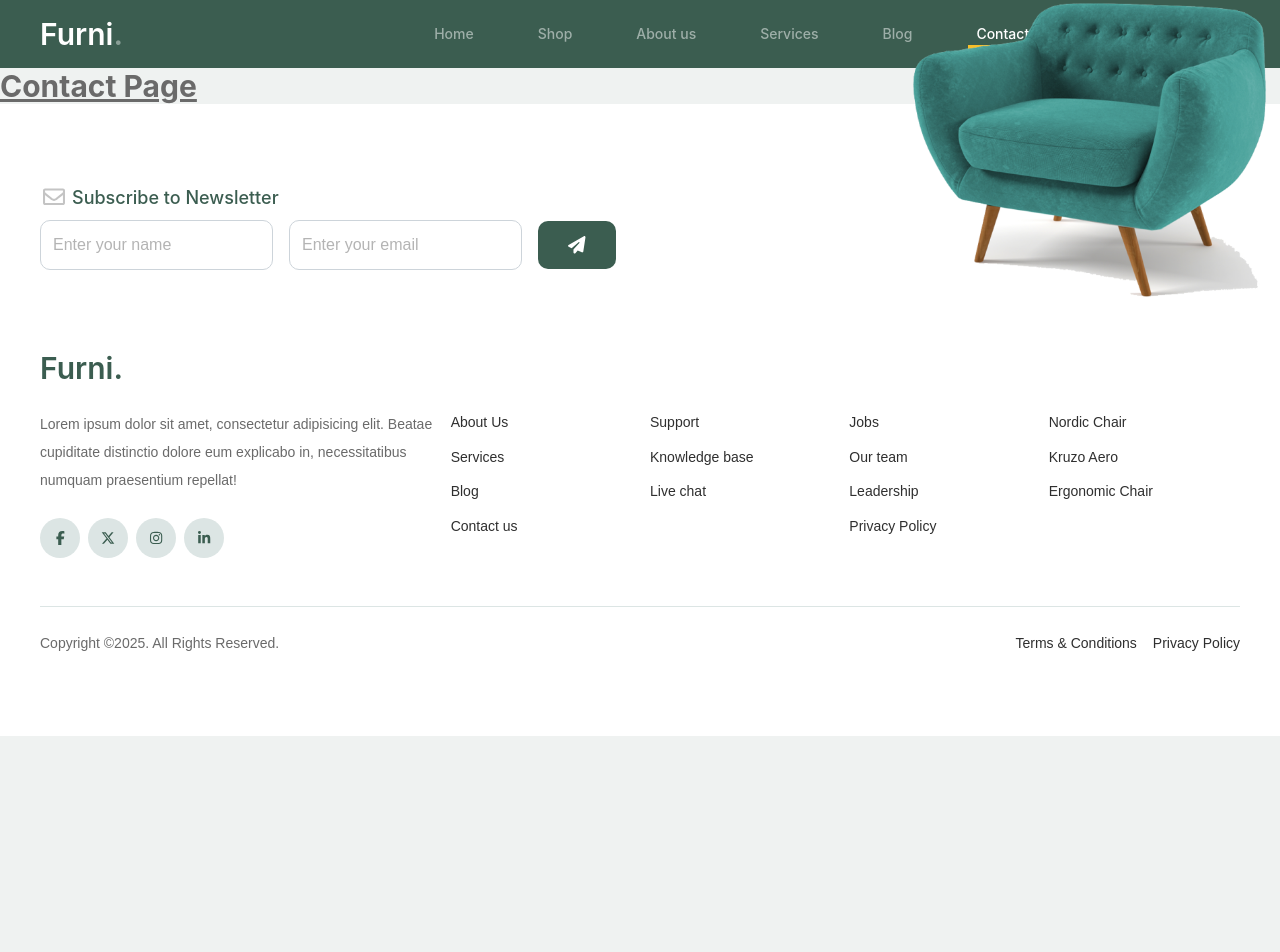
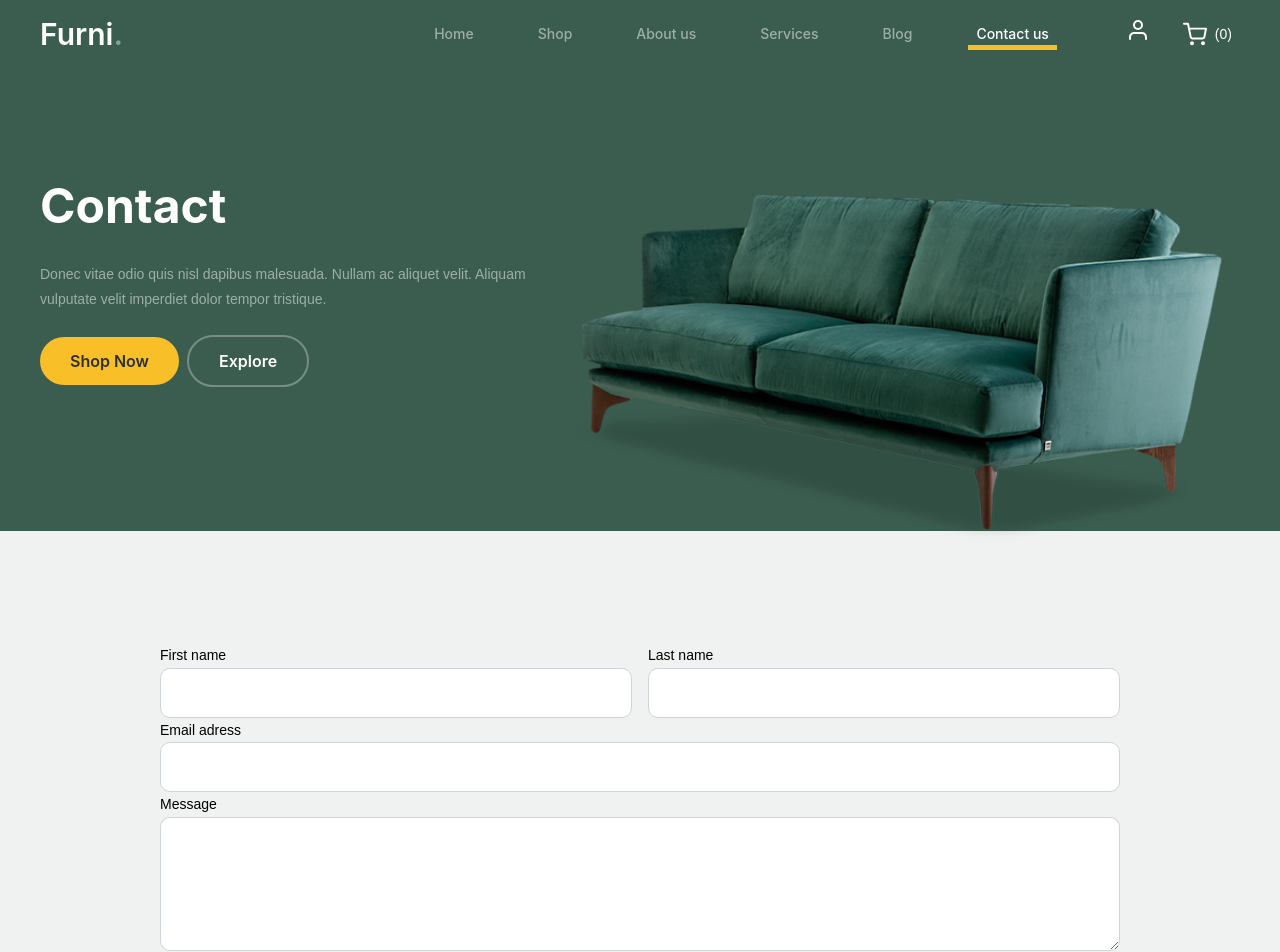
Before and after one commit to enamils/furnitures-react-project, a React (Vite) app in the folder frontend/: page /contact in a window 1280 px wide. Shown: the top 952 px of the page. Before the commit the page ends 800 px from the top, so only its background shows below. Built offline with nearby package versions, Linux system fonts and the light colour scheme; no server answers; a web font is replaced by a local one.

Commit message:
feat: add contact form & update some ui component

```diff
--- /dev/null
+++ b/frontend/src/components/Form/ContactForm.tsx
@@ -0,0 +1,21 @@
+import * as React from "react";
+import Input from "../UI/Input.tsx";
+import Button from "../UI/Button.tsx";
+
+const ContactForm: React.FC = () => {
+    return (
+        <>
+            <form className="lg:max-w-[60rem] mx-auto">
+                <div className="grid md:grid-cols-2 md:gap-3 lg:gap-4">
+                    <Input id="firstname" label="First name" type="text" />
+                    <Input id="lastname" label="Last name" type="text" />
+                </div>
+                <Input id="email" label="Email adress" type="email" />
+                <Input className="mb-12" textarea id="textarea" label="Message" type="textarea" cols="30" rows="5" />
+                <Button label="Send message" />
+            </form>
+        </>
+    );
+}
+
+export default ContactForm
--- a/frontend/src/components/UI/Input.module.css
+++ b/frontend/src/components/UI/Input.module.css
@@ -3,7 +3,8 @@
     color: var(--black);
 }
 
-.inputControl {
+.inputControl,
+.textareaControl {
     display: block;
     width: 100%;
     padding: .375rem .75rem;
@@ -17,3 +18,7 @@
     border: 1px solid #cdd4da;
     transition: color .15s ease-in-out,background-color .15s ease-in-out,border-color .15s ease-in-out,box-shadow .15s ease-in-out;
 }
+
+.textareaControl {
+    height: auto;
+}
--- a/frontend/src/components/UI/Input.tsx
+++ b/frontend/src/components/UI/Input.tsx
@@ -3,17 +3,16 @@ import type {InputType} from "../../types/inputType.ts";
 
 import classes from "./Input.module.css";
 
-const Input: React.FC<InputType> = ({label, id, className, ...rest}) => {
-    const cssInput = [
-        classes.inputControl,
-        className
-    ].filter(Boolean).join(" ");
+const Input: React.FC<InputType> = ({label, textarea, id, className, ...rest}) => {
 
     return (
-        <>
+        <div className={className}>
             {label && <label className={classes.labelControl} htmlFor={id}>{label}</label>}
-            <input className={cssInput} id={id} name={id} required {...rest} />
-        </>
+            {textarea ?
+                <textarea className={classes.textareaControl} id={id} name={id} {...rest} /> :
+                <input className={classes.inputControl} id={id} name={id} required {...rest} />
+            }
+        </div>
     );
 }
 
--- a/frontend/src/pages/Contact.tsx
+++ b/frontend/src/pages/Contact.tsx
@@ -1,9 +1,16 @@
 import * as React from "react";
+import Hero from "../components/Hero/Hero.tsx";
+import SectionContainer from "../layout/Section.tsx";
+import ContactForm from "../components/Form/ContactForm.tsx";
 
 const ContactUsPage: React.FC = () => {
     return (
         <>
-            <h1 className="text-3xl font-bold underline">Contact Page</h1>
+            <Hero title="Contact"
+                  text="Donec vitae odio quis nisl dapibus malesuada. Nullam ac aliquet velit. Aliquam vulputate velit imperdiet dolor tempor tristique." />
+            <SectionContainer>
+                <ContactForm />
+            </SectionContainer>
         </>
     );
 }
--- a/frontend/src/types/inputType.ts
+++ b/frontend/src/types/inputType.ts
@@ -1,7 +1,17 @@
 import * as React from "react";
 
-export type InputType = React.InputHTMLAttributes<HTMLInputElement> & {
+interface BaseInputProps {
     label?: string;
     id: string;
     className?: string;
 }
+
+type InputProps = BaseInputProps & {
+    textarea?: false;
+} & React.InputHTMLAttributes<HTMLInputElement>;
+
+type TextAreaProps = BaseInputProps & {
+    textarea: true;
+} & React.TextareaHTMLAttributes<HTMLTextAreaElement>;
+
+export type InputType = InputProps | TextAreaProps;
```
